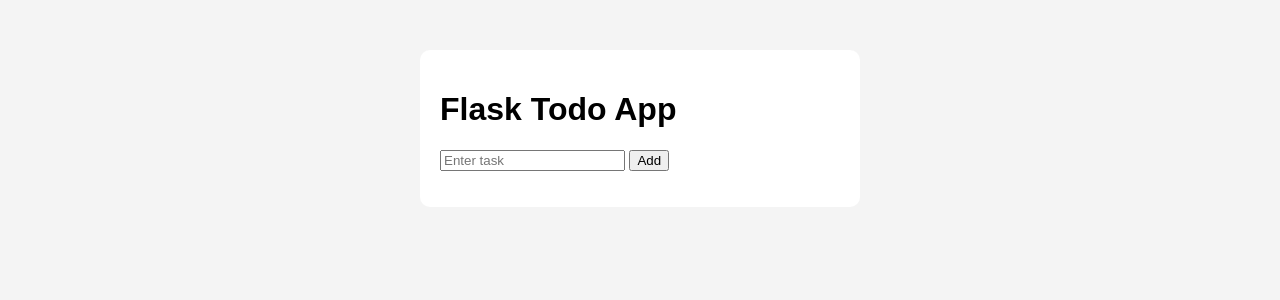
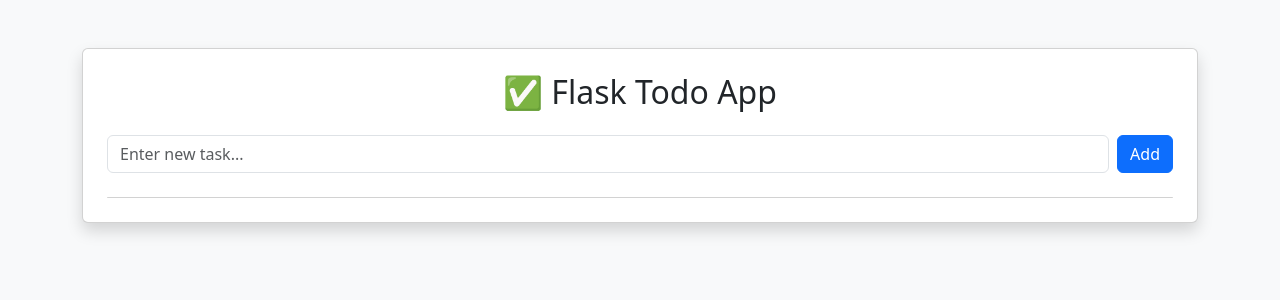
Before and after one commit to NV23094-mohammed-fardan1/CC302-task1-, a Flask app: page / in a window 1280 px wide. Shown: the top 300 px of the page. Run offline with Flask 3, Linux system fonts and the light colour scheme.

Commit message:
everything is added

```diff
--- a/app.py
+++ b/app.py
@@ -82,4 +82,4 @@
 
 # -------------------------
 if __name__ == '__main__':
-    app.run(debug=True)
+    app.run(host="0.0.0.0", port=5000, debug=True)
--- a/templates/base.html
+++ b/templates/base.html
@@ -1,14 +1,22 @@
 <!DOCTYPE html>
-<html>
+<html lang="en">
 <head>
+    <meta charset="UTF-8">
     <title>Flask Todo App</title>
-    <link rel="stylesheet" href="{{ url_for('static', filename='style.css') }}">
+
+    <!-- Bootstrap 5 CDN -->
+    <link href="https://cdn.jsdelivr.net/npm/bootstrap@5.3.2/dist/css/bootstrap.min.css" rel="stylesheet">
+
 </head>
 
-<body>
-    <div class="container">
-        <h1>Flask Todo App</h1>
+<body class="bg-light">
+
+<div class="container mt-5">
+    <div class="card shadow p-4">
+        <h2 class="text-center mb-4">✅ Flask Todo App</h2>
         {% block content %}{% endblock %}
     </div>
+</div>
+
 </body>
 </html>
--- a/templates/index.html
+++ b/templates/index.html
@@ -2,27 +2,45 @@
 
 {% block content %}
 
-<form action="/add" method="POST">
-    <input type="text" name="task" placeholder="Enter task" required>
-    <button type="submit">Add</button>
+<form action="/add" method="POST" class="d-flex gap-2 mb-4">
+    <input type="text" name="task" class="form-control" placeholder="Enter new task..." required>
+    <button class="btn btn-primary">Add</button>
 </form>
 
-<ul>
+<ul class="list-group">
+
     {% for task in tasks %}
-        <li>
+        <li class="list-group-item d-flex justify-content-between align-items-center">
 
-            {% if task.completed %}
-                <s>{{ task.task }}</s>
-            {% else %}
-                {{ task.task }}
-            {% endif %}
+            <div>
+                {% if task.completed %}
+                    <span class="text-decoration-line-through text-muted">
+                        {{ task.task }}
+                    </span>
+                {% else %}
+                    {{ task.task }}
+                {% endif %}
+            </div>
 
-            <a href="/complete/{{ task.id }}">✔</a>
-            <a href="/edit/{{ task.id }}">Edit</a>
-            <a href="/delete/{{ task.id }}">Delete</a>
+            <div class="btn-group">
+
+                <a href="/complete/{{ task.id }}" class="btn btn-success btn-sm">
+                    ✔
+                </a>
+
+                <a href="/edit/{{ task.id }}" class="btn btn-warning btn-sm">
+                    Edit
+                </a>
+
+                <a href="/delete/{{ task.id }}" class="btn btn-danger btn-sm">
+                    Delete
+                </a>
+
+            </div>
 
         </li>
     {% endfor %}
+
 </ul>
 
 {% endblock %}
```
Also changed, not shown: templates/edit.html (+12 -3 lines), 2 other files.
